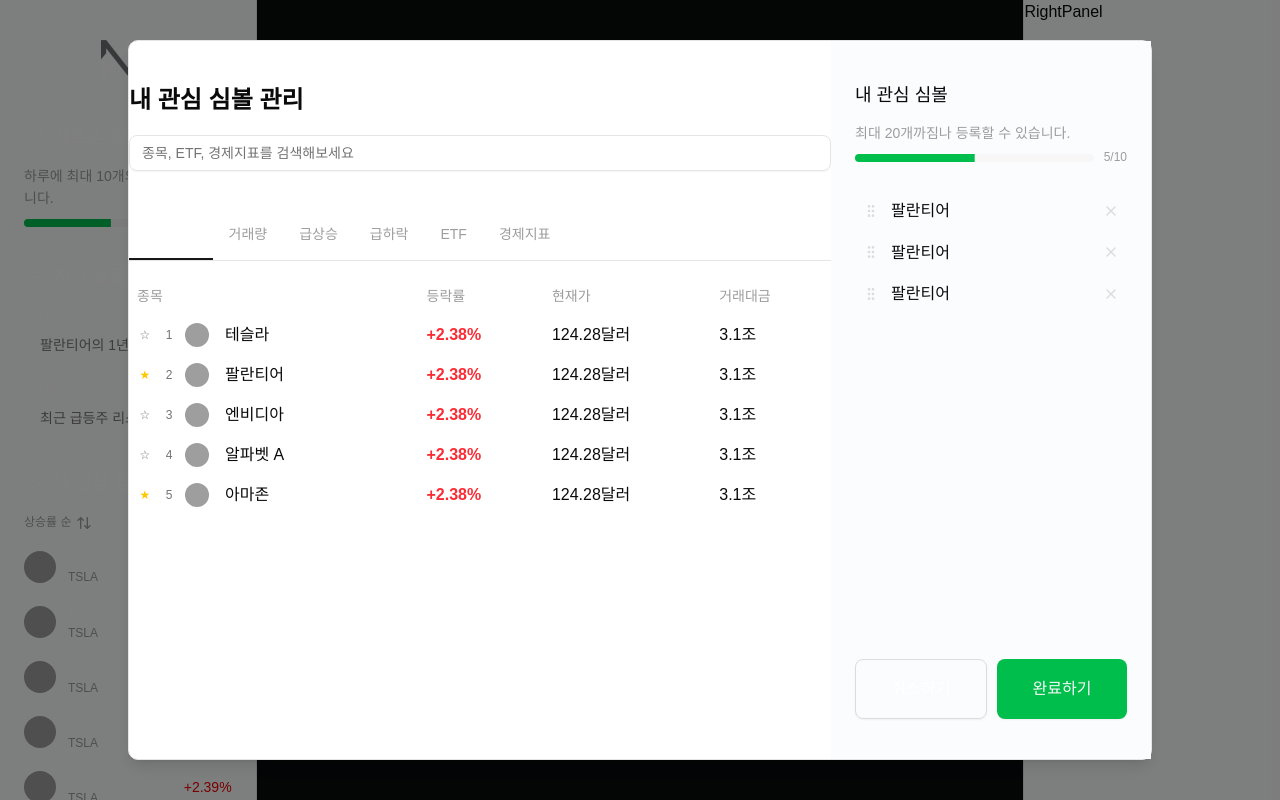
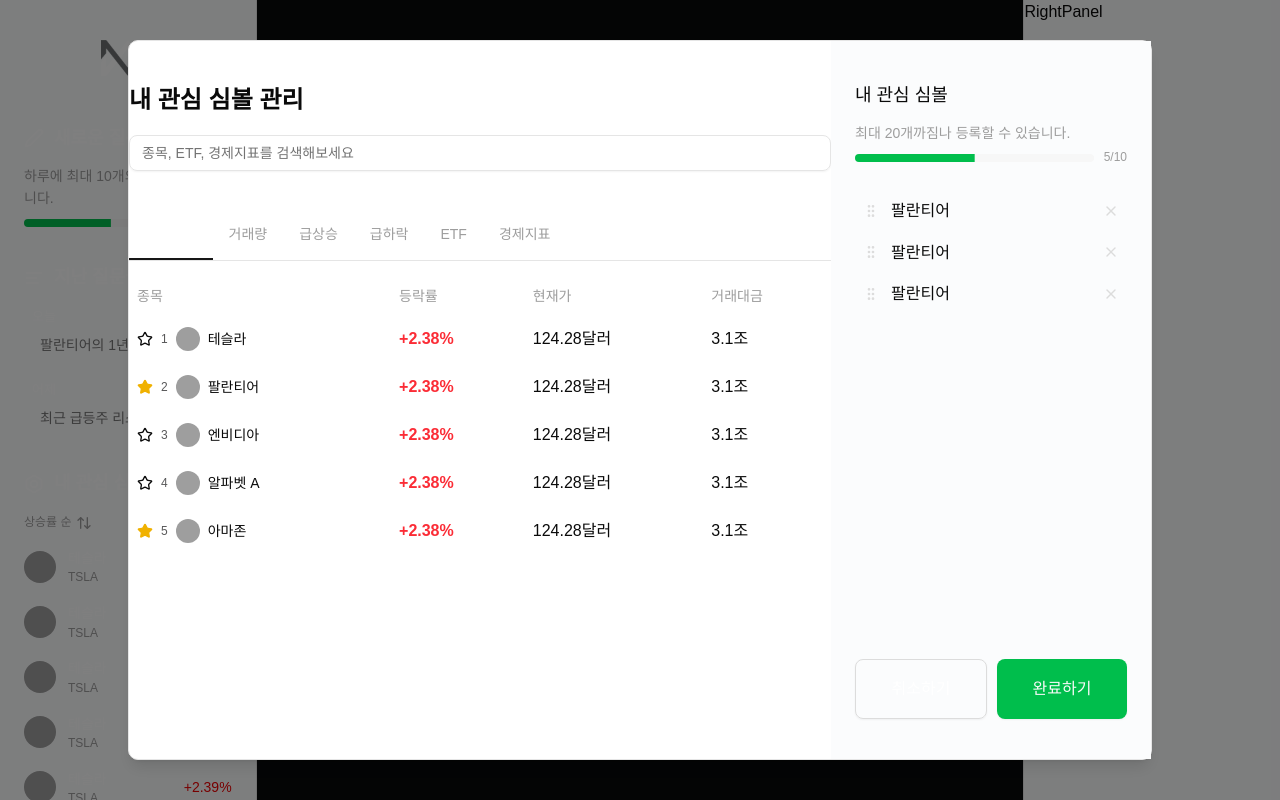
Before and after one commit to Waiker-Inc/wealthM-mvp, a React (Vite) app: page / in a window 1280 px wide. Both pictures are taken after a click on the button "편집". Built offline with nearby package versions, Linux system fonts and the light colour scheme; grey boxes are pictures that could not be loaded; a web font is replaced by a local one.

Commit message:
fix: 스타일 수정

```diff
--- a/src/components/contents/MarketTabs.tsx
+++ b/src/components/contents/MarketTabs.tsx
@@ -1,6 +1,7 @@
 import { useState } from 'react';
 import Typography from '../ui/typography';
 import { Avatar, AvatarImage, AvatarFallback } from '../ui/avatar';
+import { Star } from 'lucide-react';
 
 const tabList = [
   { value: 'amount', label: '거래대금' },
@@ -152,22 +153,20 @@ function AmountTable() {
         <tbody>
           {data.map((row) => (
             <tr key={row.rank} className=" last:border-0">
-              <td className="flex items-center gap-2 px-2 py-2">
-                <span
-                  className={`w-4 text-center text-xs ${
-                    row.favorite ? 'text-yellow-400' : 'text-muted-foreground'
-                  }`}
-                >
-                  {row.favorite ? '★' : '☆'}
-                </span>
-                <span className="text-xs text-muted-foreground w-4 text-center">
+              <td className="flex items-center gap-2 p-[12px_8px]">
+                <Star
+                  size={16}
+                  fill={row.favorite ? 'currentColor' : 'none'}
+                  className={`${row.favorite ? 'text-yellow-500' : ''}`}
+                />
+                <Typography size="label-md" className="text-mono500">
                   {row.rank}
-                </span>
+                </Typography>
                 <Avatar className="w-[24px] h-[24px] rounded-full overflow-hidden">
                   <AvatarImage src="https://github.com/shadcn.png" />
                   <AvatarFallback>CN</AvatarFallback>
                 </Avatar>
-                <span className="ml-2">{row.name}</span>
+                <Typography size="body-sm">{row.name}</Typography>
               </td>
               <td className="text-red-500 font-semibold px-2 py-2">
                 {row.change}
```
